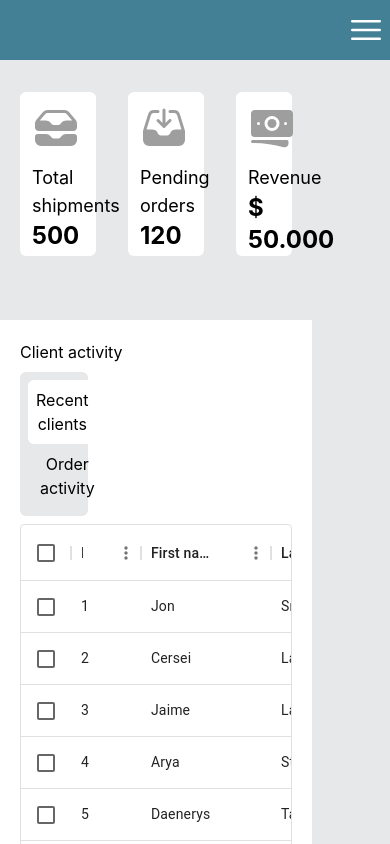
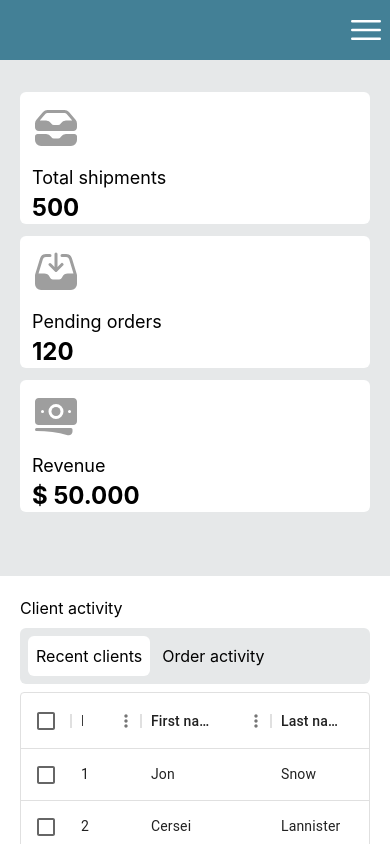
Before and after one commit to Amar-Omerika/AdminPanel, a React (Create React App) app: page /customers in a window 390 px wide. Built offline with nearby package versions, Linux system fonts and the light colour scheme.

Commit message:
Finished responsive for customer page

```diff
--- a/src/Pages/Customers/index.tsx
+++ b/src/Pages/Customers/index.tsx
@@ -15,8 +15,8 @@ const Customers = () => {
   return (
     <MainLayout>
       <SideBar />
-      <div className="w-4/5">
-        <div className="grid grid-cols-3 gap-3 mt-8">
+      <div className="lg:w-4/5 sm:w-full">
+        <div className="grid lg:grid-cols-3 gap-3 sm:grid-cols-1 mt-8 mr-5 ">
           <div className="bg-white ml-5 rounded-md">
             <InboxStackIcon className="h-12 w-12 m-3 text-gray-500" />
             <h1 className="ml-3 text-lg">Total shipments</h1>
@@ -27,7 +27,7 @@ const Customers = () => {
             <h1 className="ml-3 text-lg">Pending orders</h1>
             <h1 className="ml-3 text-2xl font-bold">120</h1>
           </div>
-          <div className="bg-white ml-5 rounded-md mr-5">
+          <div className="bg-white ml-5 rounded-md lg:mr-5">
             <BanknotesIcon className="h-12 w-12 m-3 text-gray-500" />
             <h1 className="ml-3 text-lg">Revenue</h1>
             <h1 className="ml-3 text-2xl font-bold">$ 50.000</h1>
@@ -36,7 +36,7 @@ const Customers = () => {
         <div className="w-full bg-white mt-16">
           <div className="p-5">
             <h1 className="mb-2">Client activity</h1>
-            <div className="bg-lightGrey p-2 mb-2 w-[25%] rounded-md">
+            <div className="bg-lightGrey p-2 mb-2 lg:w-[25%] rounded-md">
               {active === "clients" ? (
                 <button
                   onClick={() => handleActiveButton("clients")}
--- a/src/Pages/Dashboard/index.tsx
+++ b/src/Pages/Dashboard/index.tsx
@@ -7,8 +7,6 @@ import {
 } from "../../components";
 import { faker } from "@faker-js/faker";
 import MainLayout from "../../layout/MainLayout";
-import { useEffect, useState } from "react";
-import { AnimatePresence, motion } from "framer-motion";
 
 const labels = ["January", "February", "March", "April", "May", "June", "July"];
 
--- a/src/components/SideBar/index.tsx
+++ b/src/components/SideBar/index.tsx
@@ -5,8 +5,6 @@ import {
   List,
   ListItem,
   ListItemPrefix,
-  ListItemSuffix,
-  Chip,
 } from "@material-tailwind/react";
 import {
   PresentationChartBarIcon,
```
